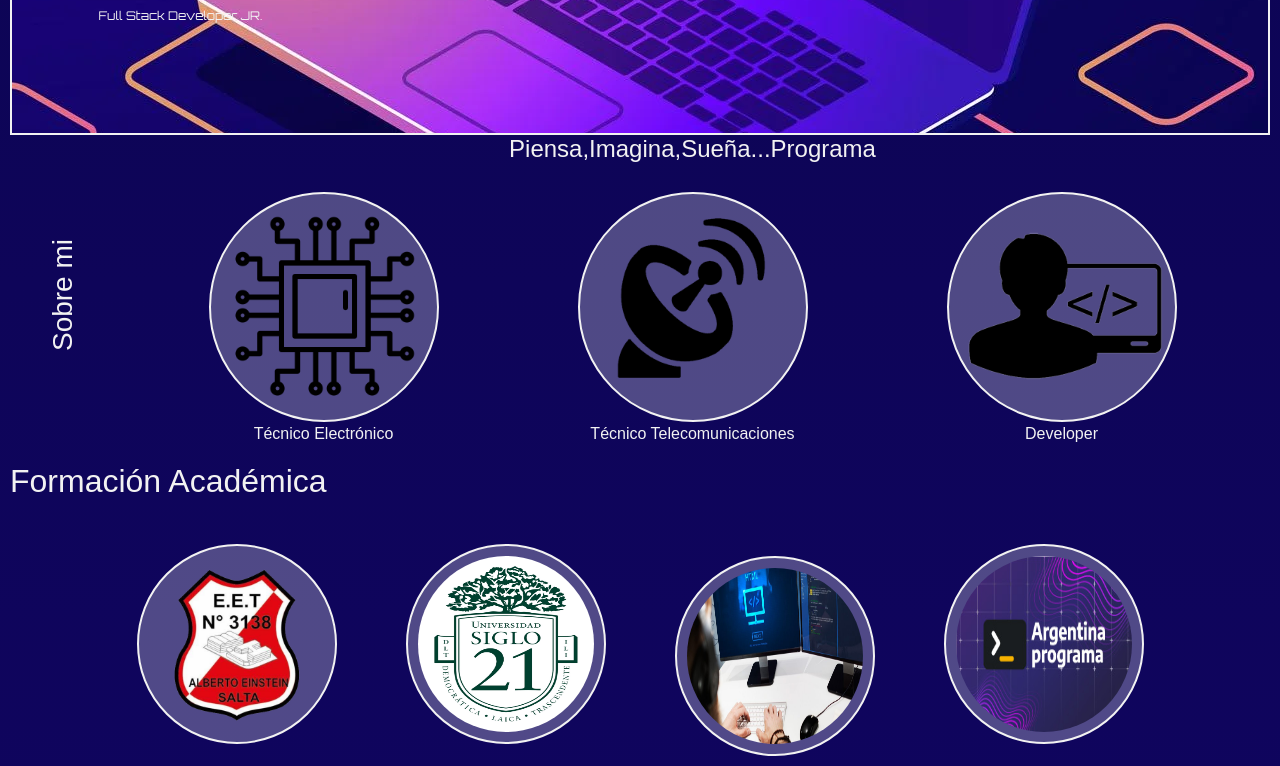
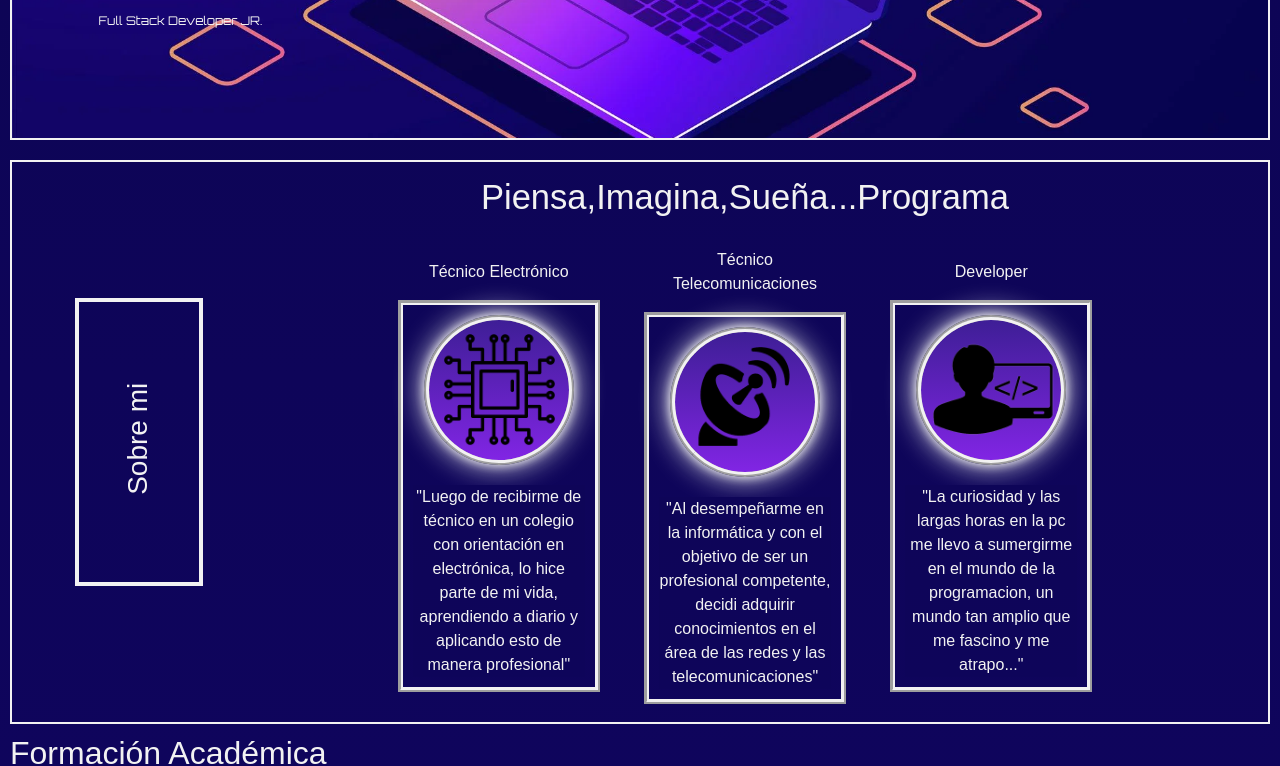
Before and after one commit to SGA94/ProyectoIntSGA, an Angular app in the folder ProIntSGA/: page / in a window 1280 px wide. Shown: the part 480-1246 px from the top of the page. Built offline with nearby package versions, Linux system fonts and the light colour scheme; a web font is replaced by a local one.

Commit message:
Modificamos about con estilos

```diff
--- a/ProIntSGA/src/app/components/about/about.component.css
+++ b/ProIntSGA/src/app/components/about/about.component.css
@@ -1,39 +1,50 @@
 #about {
   margin: 0;
+  border: 2px solid #f2f2f2;
+  margin-top: 10px;
+  margin-bottom: 10px;
+  display: flex;
 }
 
 .container-fluid {
   padding: 0;
+  margin: 10px;
 }
 
 .row {
-  width: 100%;
-  margin: 0;
+  align-items: center;
+  justify-content: center;
+}
+
+.titulo {
+  height: 30em;
+  border: 4px solid #f2f2f2;
+  display: flex;
+  justify-content: center;
   align-items: center;
 }
 
-.titulo {
-  display: flex;
-  justify-content: center;
-}
-
 .titulo h3 {
-  writing-mode: vertical-lr;
-  transform: rotate(180deg);
+  transform: rotate(-90deg);
+  min-width: max-content;
 }
 
 .row.secundario {
   flex-direction: column;
-  gap: 20px;
+  text-align: center;
 }
 
 .row.titulos {
   flex-direction: row;
   align-items: center;
+  gap: 20px;
+  margin: 8px;
 }
 
 .frase {
-  text-align: center;
+  display: flex;
+  justify-content: center;
+  font-size: 2.7vmax;
 }
 
 .certificado {
@@ -41,21 +52,163 @@
   flex-direction: column;
   align-items: center;
   text-align: center;
+  position: relative;
+  gap: 20px;
+  border: 5px;
+  padding: 10px;
+  border-color: #f2f2f2;
+  border-bottom-style: ridge;
+  border-right-style: ridge;
+  border-top-style: groove;
+  border-left-style: groove;
 }
 
-.certificado img {
-  width: 230px;
-  background-color: #f2f2f248;
+.certificado .imagen {
+  width: 100%;
+  background-image: linear-gradient(#3e1e96, #8125e4);
   border-radius: 50%;
-  border: 2px solid #f2f2f2;
+  border: 5px;
+  border-color: #f2f2f2;
+  border-top-style: groove;
+  border-left-style: groove;
+  border-bottom-style: ridge;
+  border-right-style: ridge;
+  display: block;
 }
 
-@media screen and (max-width:768px) {
-  .row.titulos {
-    flex-direction: column;
+.textelec {
+  position: absolute;
+  top: 0;
+  bottom: 0;
+  left: 0;
+  right: 0;
+  height: 100%;
+  width: 100%;
+  opacity: 0;
+  transition: 0.5s ease;
+  background-image: linear-gradient(#0E0558, #0E055A);
+}
+
+.certificado:hover .textelec {
+  opacity: 1;
+}
+
+.textelec .text {
+  color: #f2f2f2;
+  position: absolute;
+  top: 50%;
+  left: 50%;
+  -webkit-transform: translate(-50%, -50%);
+  transform: translate(-50%, -50%);
+  text-align: center;
+}
+
+.textcom {
+  position: absolute;
+  top: 0;
+  bottom: 0;
+  left: 0;
+  right: 0;
+  height: 100%;
+  width: 100%;
+  opacity: 0;
+  transition: 0.5s ease;
+  background-image: linear-gradient(#0E0558, #0E055A);
+}
+
+.certificado:hover .textcom {
+  opacity: 1;
+}
+
+.textcom .text {
+  color: #f2f2f2;
+  position: absolute;
+  top: 50%;
+  left: 50%;
+  -webkit-transform: translate(-50%, -50%);
+  transform: translate(-50%, -50%);
+  text-align: center;
+}
+
+.textdev {
+  position: absolute;
+  top: 0;
+  bottom: 0;
+  left: 0;
+  right: 0;
+  height: 100%;
+  width: 100%;
+  opacity: 0;
+  transition: 0.5s ease;
+  background-image: linear-gradient(#0E0558, #0E055A);
+}
+
+.certificado:hover .textdev {
+  opacity: 1;
+}
+
+.textdev .text {
+  color: #f2f2f2;
+  position: absolute;
+  top: 50%;
+  left: 50%;
+  -webkit-transform: translate(-50%, -50%);
+  transform: translate(-50%, -50%);
+  text-align: center;
+}
+
+@media screen and (min-width:1200px) {
+  .titulo {
+    height: 18em;
+    width: 8em;
+  }
+  .text {
+    width: 100%;
   }
 }
 
+@media screen and (max-width:1280px) {
+  .imagen {
+    box-shadow: 0 0 10px #f2f2f2, 0 0 30px #f2f2f2;
+  }
+  .certificado {
+    padding-top: 10px;
+  }
+  .certificado .imagen {
+    width: 150px;
+  }
+  .textelec {
+    opacity: 1;
+    position: relative;
+    background-color: transparent;
+  }
+  .textelec .text {
+    position: relative;
+    left: auto;
+    transform: translate(0, 0);
+  }
+  .textcom {
+    opacity: 1;
+    position: relative;
+    background-color: transparent;
+  }
+  .textcom .text {
+    position: relative;
+    left: auto;
+    transform: translate(0, 0);
+  }
+  .textdev {
+    opacity: 1;
+    position: relative;
+    background-color: transparent;
+  }
+  .textdev .text {
+    position: relative;
+    left: auto;
+    transform: translate(0, 0);
+  }
+
+}
 /* .container .row.oficio {
   margin: 0;
   padding: 35px;
--- a/ProIntSGA/src/app/components/about/about.component.html
+++ b/ProIntSGA/src/app/components/about/about.component.html
@@ -1,36 +1,47 @@
 <div id="about">
   <div class="container-fluid">
     <div class="row">
-      <div class="col-1">
+      <div class="col-2">
         <div class="titulo">
           <h3>Sobre mi</h3>
         </div>
       </div>
-      <div class="col-11">
+      <div class="col-9">
         <div class="row secundario">
-          <div class="col-12">
+          <div class="col-11">
             <div class="frase">
-              <h4>Piensa,Imagina,Sueña...Programa</h4>
+              <p>Piensa,Imagina,Sueña...Programa</p>
             </div>
           </div>
           <div class="col-12">
             <div class="row titulos">
-              <div class="col-4">
+              <div class="col-12 col-xl-3">
+                <p>Técnico Electrónico</p>
                 <div class="certificado">
-                  <img src="assets/img/electronic.png" alt="icon-elect">
-                  <p>Técnico Electrónico</p>
+                  <img src="assets/img/electronic.png" alt="icon-elect" class="imagen">
+                  <div class="textelec">
+                    <div class="text">"Luego de recibirme de técnico en un colegio con orientación en electrónica, lo hice parte de mi vida, aprendiendo a diario y aplicando esto de manera profesional"</div>
+                  </div>
                 </div>
               </div>
-              <div class="col-4">
+              <div class="col-12 col-xl-3">
+                <p>Técnico Telecomunicaciones</p>
                 <div class="certificado">
-                  <img src="assets/img/telecom icon.png" alt="icon-tel">
-                  <p>Técnico Telecomunicaciones</p>
+                  <img src="assets/img/telecom icon.png" alt="icon-tel" class="imagen">
+                  <div class="textcom">
+                    <div class="text">
+                      "Al desempeñarme en la informática y con el objetivo de ser un profesional competente, decidi adquirir conocimientos en el área de las redes y las telecomunicaciones"
+                    </div>
+                  </div>
                 </div>
               </div>
-              <div class="col-4">
+              <div class="col-12 col-xl-3">
+                <p>Developer</p>
                 <div class="certificado">
-                  <img src="assets/img/developer.png" alt="icon-dev">
-                  <p>Developer</p>
+                  <img src="assets/img/developer.png" alt="icon-dev" class="imagen">
+                  <div class="textdev">
+                    <div class="text">"La curiosidad y las largas horas en la pc me llevo a sumergirme en el mundo de la programacion, un mundo tan amplio que me fascino y me atrapo..."</div>
+                  </div>
                 </div>
               </div>
             </div>
--- a/ProIntSGA/src/app/components/header/header.component.css
+++ b/ProIntSGA/src/app/components/header/header.component.css
@@ -5,7 +5,7 @@
 
 .container-fluid.topbar {
   margin-top: 15px;
-  margin-bottom: 15px;
+  margin-bottom: 10px;
   box-shadow: 0 0 10px #f2f2f2, 0 0 30px #f2f2f2;
 }
 
@@ -22,18 +22,6 @@
 .argprog-link img {
   width: 180px;
   padding: 10px;
-}
-
-@media screen and (max-width:500px) {
-  .argprog-link img {
-    width: 120px;
-  }
-}
-
-@media screen and (min-width:500px) {
-  .redes-soc {
-    width: 200px;
-  }
 }
 
 .argprog .yoprog a {
@@ -103,7 +91,21 @@
   }
 }
 
+@media screen and (max-width:500px) {
+  .argprog-link img {
+    width: 120px;
+  }
+}
+
+@media screen and (min-width:500px) {
+  .redes-soc {
+    width: 200px;
+  }
+}
+
 .container-fluid.perfil {
+  margin-top: 10px;
+  margin-bottom: 10px;
   height: 500px;
   display: flex;
   align-items: center;
@@ -111,6 +113,7 @@
   background-image: url(../../../assets/img/fondo-perfil.png);
   background-position: center;
   background-attachment: fixed;
+  background-size: cover;
   border: 2px solid #f2f2f2;
 }
 
```
